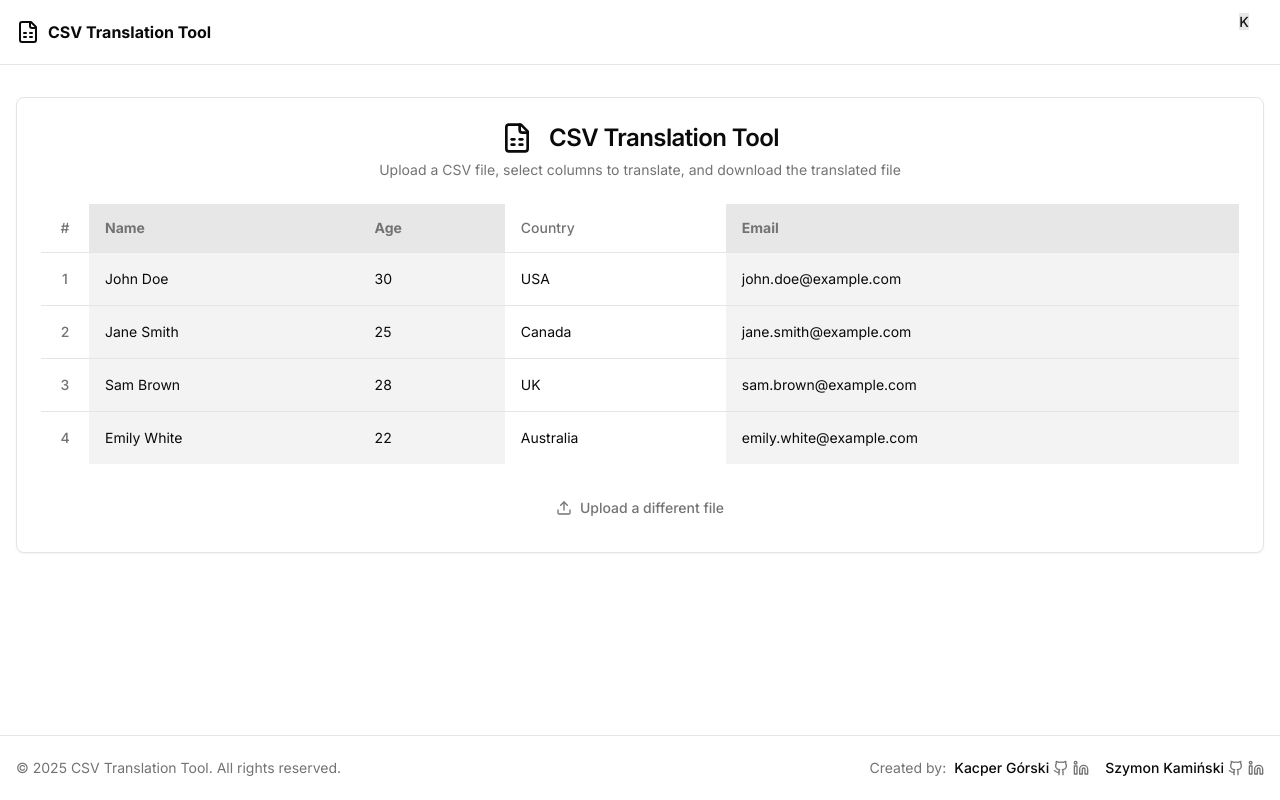
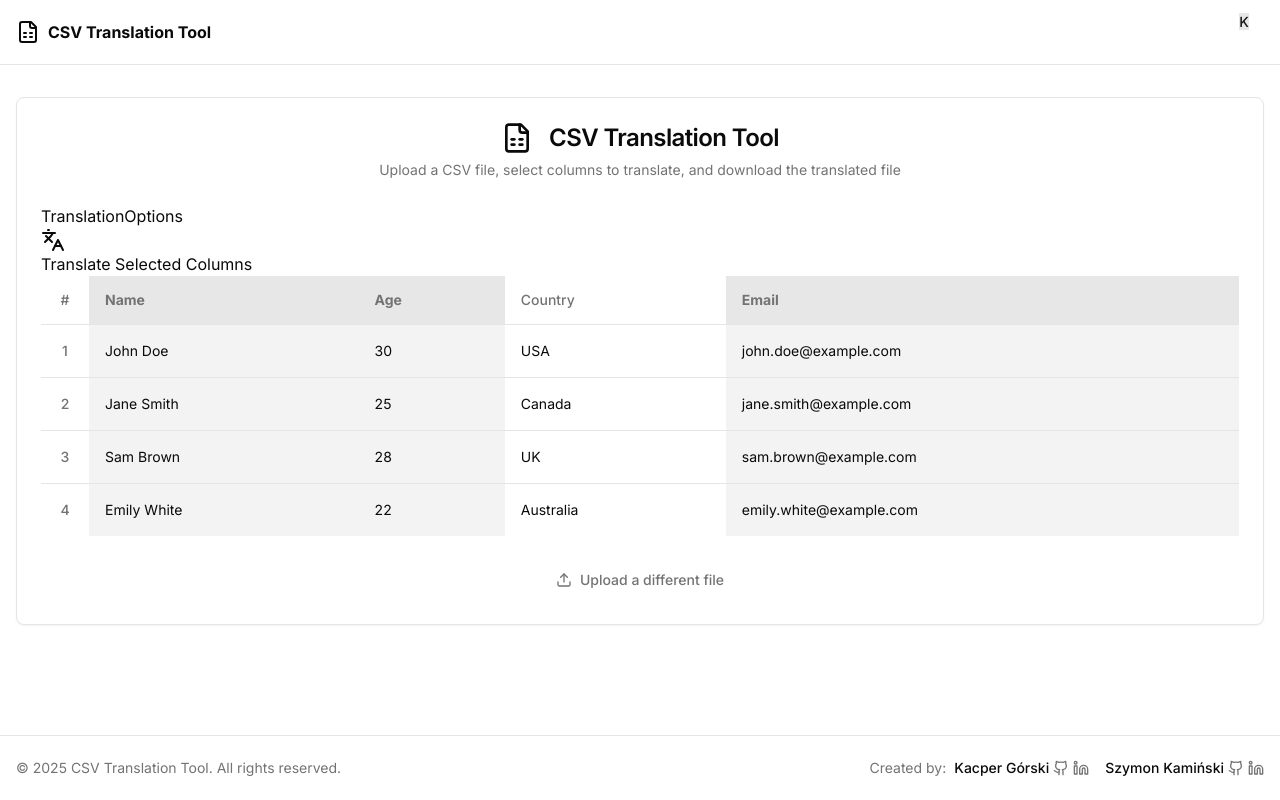
Before and after one commit to Kerciu/csv-translation-tool, a Next.js app in the folder src/client/: page /dashboard in a window 1280 px wide. Built offline with nearby package versions, Linux system fonts and the light colour scheme.

Commit message:
added basic skeleton for already uploaded csv file

```diff
--- a/src/client/app/dashboard/page.tsx
+++ b/src/client/app/dashboard/page.tsx
@@ -4,10 +4,11 @@ import CSVTable from '@/components/csv-table';
 import CSVUploader from '@/components/csv-uploader'
 import Footer from '@/components/footer'
 import Navbar from '@/components/navbar'
+import TranslationOptions from '@/components/translation-options';
 import { Button } from '@/components/ui/button';
 import { Card, CardContent, CardDescription, CardFooter, CardHeader, CardTitle } from '@/components/ui/card';
 import { useAuth } from '@/hooks/use-auth';
-import { FileSpreadsheet, Loader2, Upload } from 'lucide-react';
+import { FileSpreadsheet, Languages, Loader2, Upload } from 'lucide-react';
 import React, { useState } from 'react'
 
 
@@ -28,6 +29,8 @@ const Dashboard = () => {
     const [headers, setHeaders] = useState<string[]>(headersMock);
     const [selectedColumns, setSelectedColumns] = useState<string[]>(selectedColumnsMock);
 
+    const [isTranslating, setTranslating] = useState(false);
+    const [isTranslated, setTranslated] = useState(false);
     const [isLoading, setLoading] = useState(false);
     const { user, isLoading: authLoading } = useAuth();
 
@@ -73,12 +76,24 @@ const Dashboard = () => {
                 </CardHeader>
                 <CardContent>
                 {csvData.length > 0 ?
+                    <div>
+                        <TranslationOptions />
+
+                        <div>
+                            <Languages/>
+                            {isTranslating ? "Translating..." : "Translate Selected Columns"}
+                        </div>
+
+                        <div>
                             <CSVTable
                                 headers={headers}
                                 data={csvData}
                                 selectedColumns={selectedColumns}
+                                isEditable={isTranslated}
                                 onCellEdit={handleCellEdit}
                             />
+                        </div>
+                    </div>
                     :
                     <CSVUploader onFileUpload={handleFileUpload}/>
                 }
```
Lines whose indentation alone changed are shown as unchanged.
